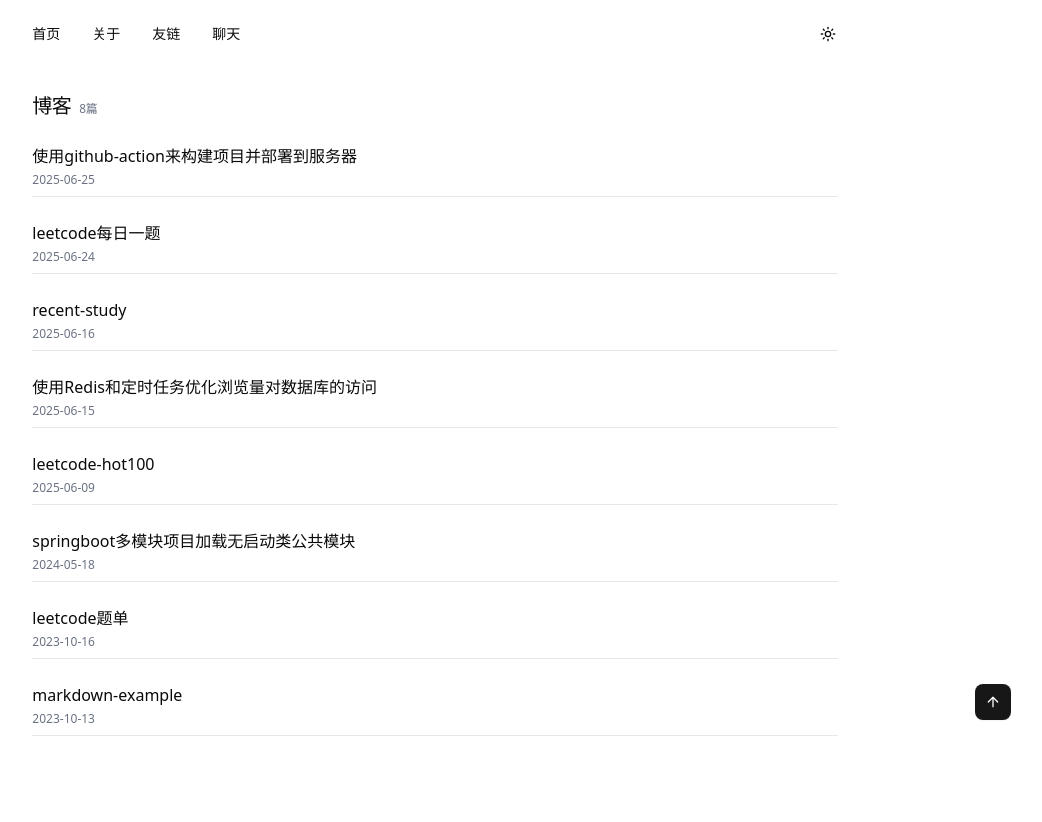
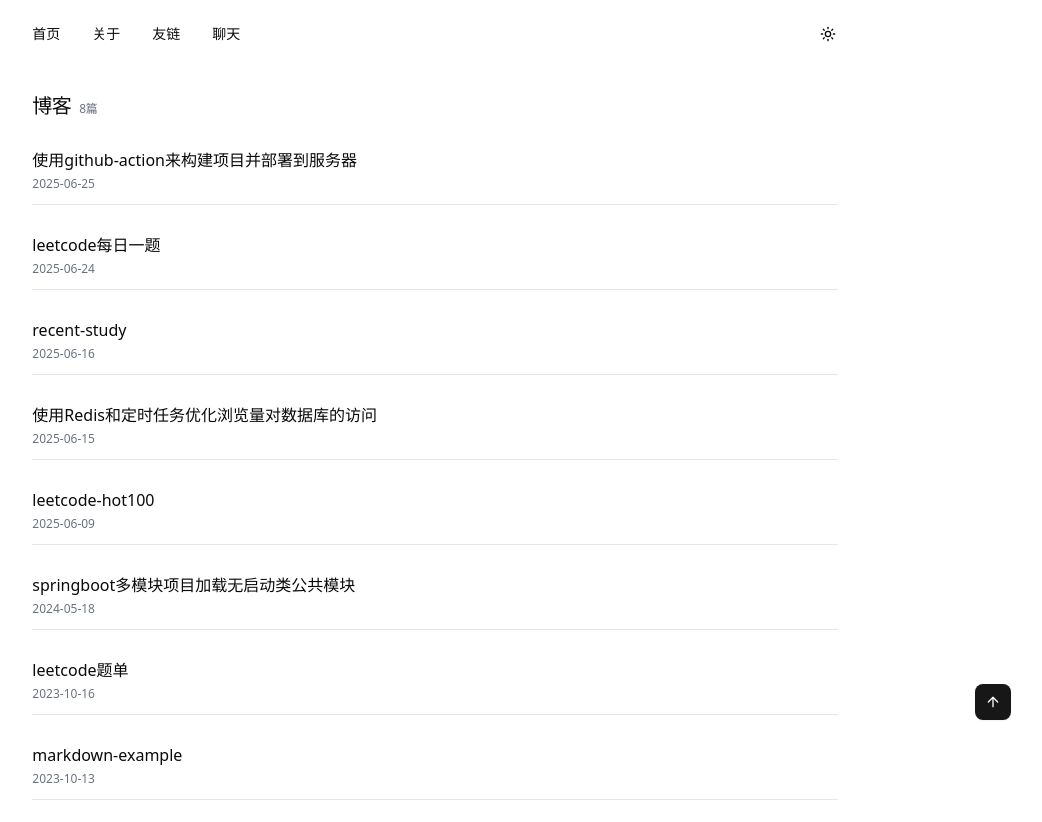
Before and after one commit to Zwanan-github/blog, a Next.js app: page / in a window 1280 px wide. Shown: the whole page, without its empty margins (205-1247 px from the left). Before the commit the page ends 800 px from the top, so only its background shows below. Built offline with nearby package versions, Linux system fonts and the light colour scheme.

Commit message:
feat: update style of bloglist

```diff
--- a/src/components/blog-list.tsx
+++ b/src/components/blog-list.tsx
@@ -11,9 +11,9 @@ export async function BlogList() {
                 </span>
             </h1>
             {blogList.map((blog) => (
-                <div key={blog.name} className="py-2 border-b border-gray-200 dark:border-gray-700">
-                    <a href={`/${blog.name}`}>
-                        <h2 className="text-base hover:underline">{blog.name}</h2>
+                <div key={blog.name} className="py-1 border-b border-gray-200 dark:border-gray-700">
+                    <a href={`/${blog.name}`} className="block p-2 -mx-2 rounded-md transition hover:bg-gray-100 dark:hover:bg-gray-800 hover:shadow-sm hover:scale-[1.01]">
+                        <h2 className="text-base font-medium hover:underline">{blog.name}</h2>
                         <p className="text-xs text-gray-500 mt-1">{blog.date}</p>
                     </a>
                 </div>
```
